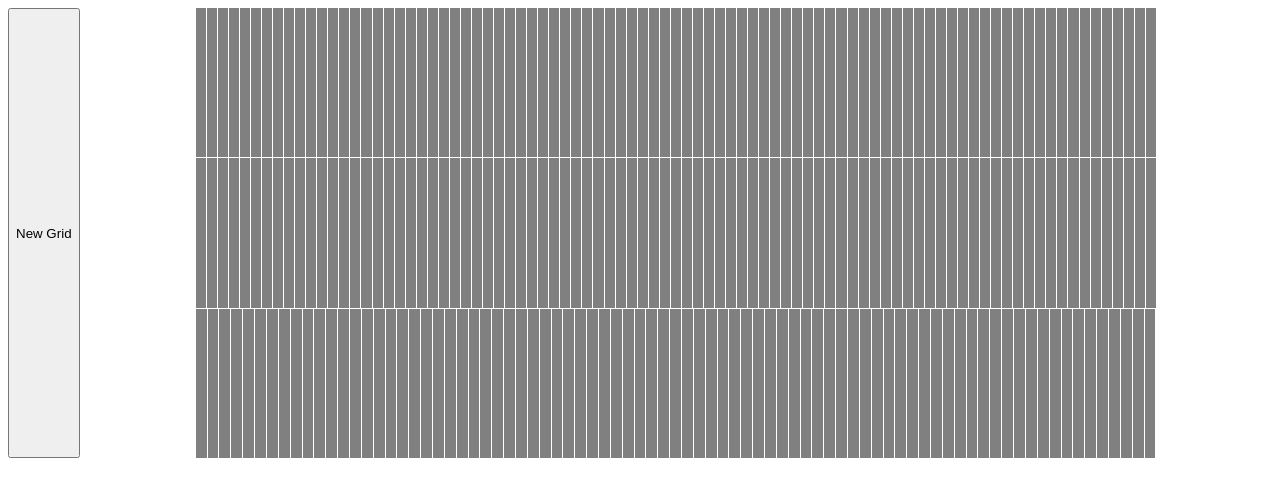
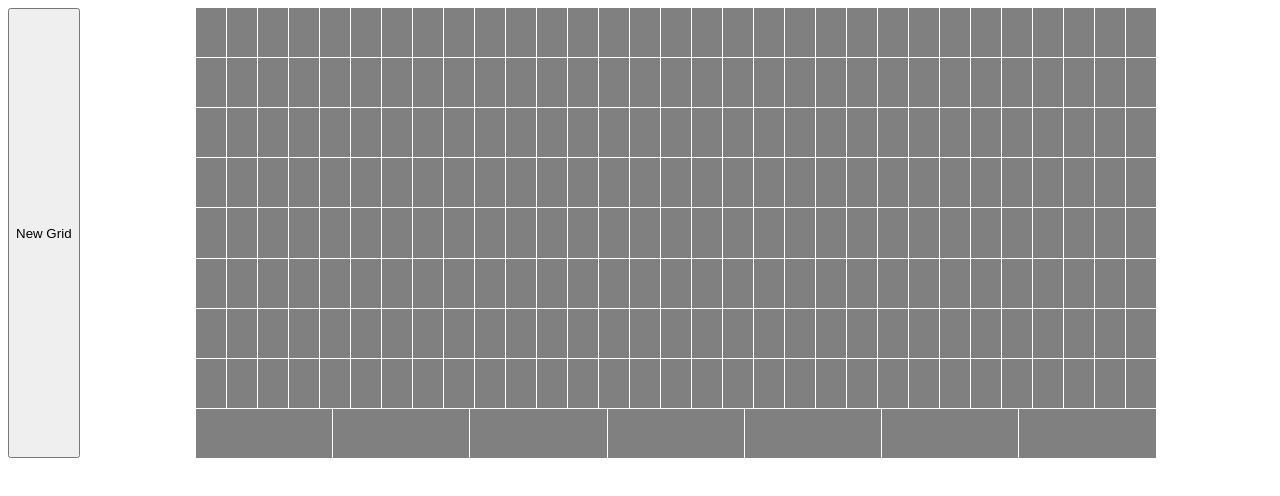
Before and after one commit to Sivasankar300/etch-a-sketch, a plain HTML site: page index.html in a window 1280 px wide. Drawn offline with Linux system fonts and the light colour scheme.

Commit message:
Fixed an Issue with overflowing squares and cleaned up the code
The squares would overflow at higher amounts of them which was fixed by removing "min height".

```diff
--- a/index.css
+++ b/index.css
@@ -1,13 +1,10 @@
 .divs {
   display: flex;
   background-color: gray;
-  flex: 1 1 auto;
-  min-height: 10px;
-  min-width: 10px;
-  max-height: 150px;
+  flex:auto;
 
-  border: 0px;
-  margin: 0px;
+  min-width: 30px;
+
 }
 
 #container {
--- a/index.js
+++ b/index.js
@@ -1,6 +1,6 @@
 // Creating 16x16 squares of div when first entering the site
 const container = document.querySelector("#container");
-for (i = 0; i < 255; i++) {
+for (let i = 0; i < 255; i++) {
   const divs = document.createElement("div");
   divs.classList.add(`divs${i}`, "divs");
   container.appendChild(divs);
@@ -8,14 +8,12 @@ for (i = 0; i < 255; i++) {
 
 const button = document.querySelector("#btn");
 
-
 // Adding the "black" class to a div when being hovered by a mouse
 
 function hoverEffect() {
   const divList = document.querySelectorAll(".divs");
   divList.forEach((divs) => {
     divs.addEventListener("mouseenter", () => {
-      console.log("yay");
       divs.classList.add("black");
     });
   });
@@ -26,8 +24,7 @@ function hoverEffect() {
 button.addEventListener("click", () => {
   let userInput = prompt("How many divs per side?");
 
-
-// Making sure that the user can't input above 100 per side to avoid the browser from crashing or lagging hard
+  // Making sure that the user can't input above 100 per side to avoid the browser from crashing or lagging hard
 
   if (userInput)
     if (userInput <= 100) {
@@ -41,12 +38,8 @@ button.addEventListener("click", () => {
         const divs = document.createElement("div");
         divs.classList.add(`divs${i}`, "divs");
 
-
-
-
         container.appendChild(divs);
       }
-
 
       const divList = document.querySelectorAll(".divs");
       hoverEffect();
@@ -54,3 +47,4 @@ button.addEventListener("click", () => {
       alert("Too many, Refresh and keep it under 100");
     }
 });
+hoverEffect();
```
